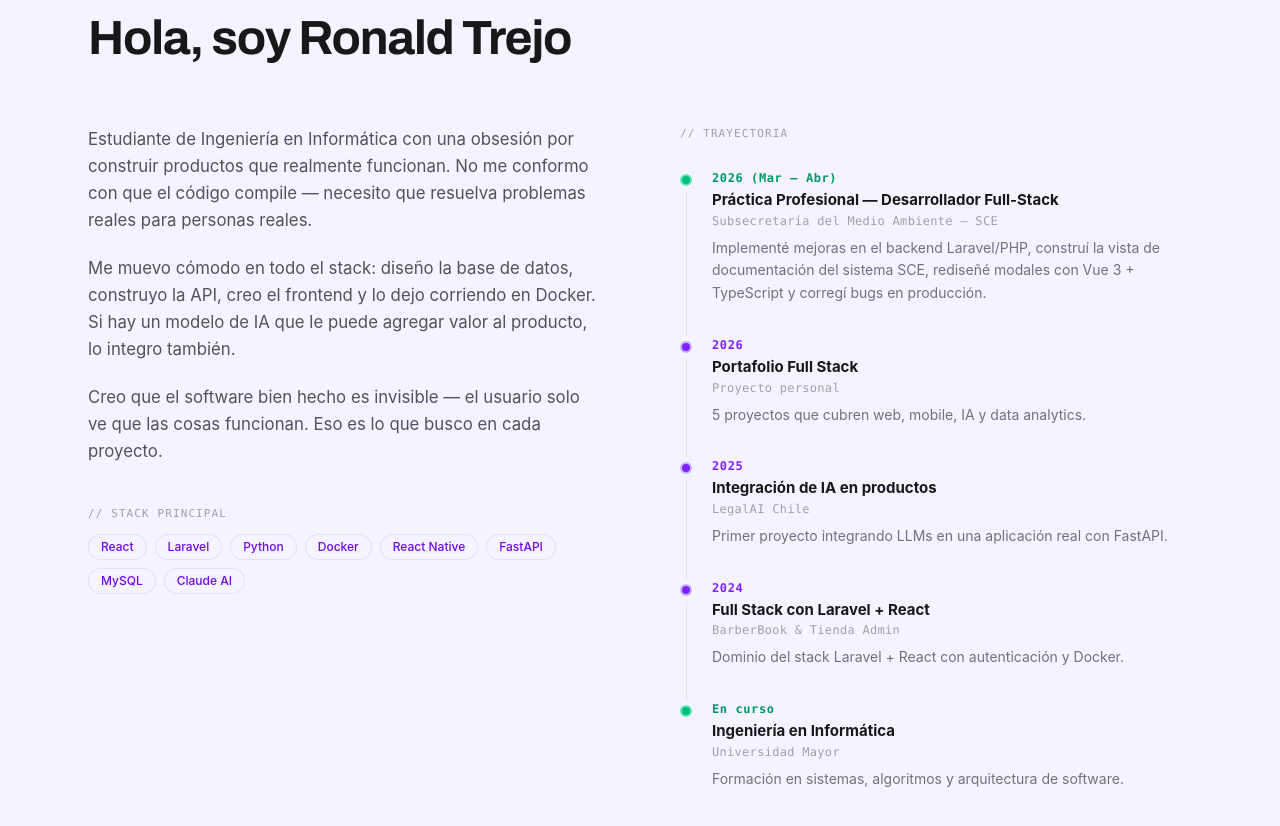
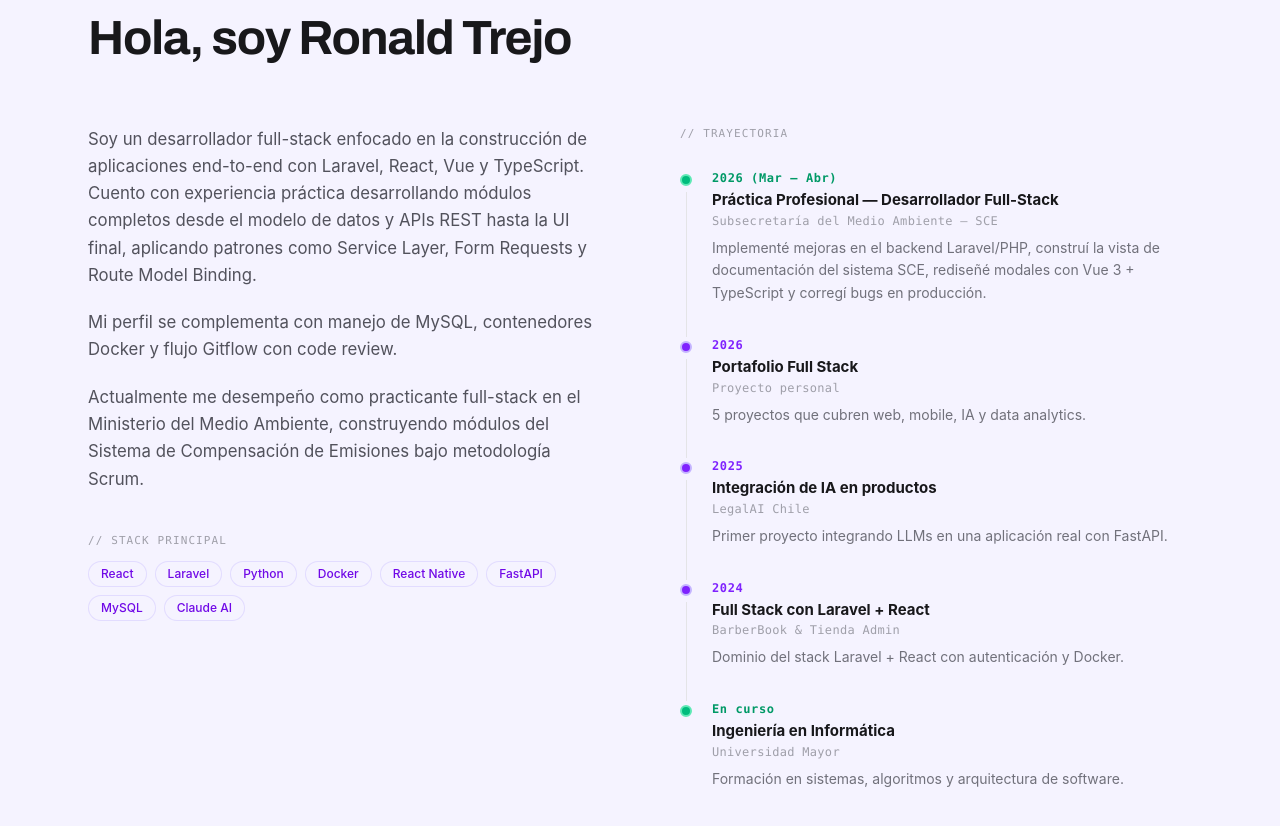
Before and after one commit to Buildirnite/Portfolio, a React (Vite) app: page / in a window 1280 px wide. Shown: the part 2640-3466 px from the top of the page. Built offline with nearby package versions, Linux system fonts and the light colour scheme.

Commit message:
docs: README en español y bio actualizada en AboutSection

```diff
--- a/src/components/sections/AboutSection.tsx
+++ b/src/components/sections/AboutSection.tsx
@@ -5,9 +5,9 @@ import ScrollReveal from '@/components/animations/ScrollReveal';
 // ─── data ─────────────────────────────────────────────────────────────────────
 
 const bio = [
-  'Estudiante de Ingeniería en Informática con una obsesión por construir productos que realmente funcionan. No me conformo con que el código compile — necesito que resuelva problemas reales para personas reales.',
-  'Me muevo cómodo en todo el stack: diseño la base de datos, construyo la API, creo el frontend y lo dejo corriendo en Docker. Si hay un modelo de IA que le puede agregar valor al producto, lo integro también.',
-  'Creo que el software bien hecho es invisible — el usuario solo ve que las cosas funcionan. Eso es lo que busco en cada proyecto.',
+  'Soy un desarrollador full-stack enfocado en la construcción de aplicaciones end-to-end con Laravel, React, Vue y TypeScript. Cuento con experiencia práctica desarrollando módulos completos desde el modelo de datos y APIs REST hasta la UI final, aplicando patrones como Service Layer, Form Requests y Route Model Binding.',
+  'Mi perfil se complementa con manejo de MySQL, contenedores Docker y flujo Gitflow con code review.',
+  'Actualmente me desempeño como practicante full-stack en el Ministerio del Medio Ambiente, construyendo módulos del Sistema de Compensación de Emisiones bajo metodología Scrum.',
 ];
 
 const techTags = [
```
Also changed, not shown: 1 other file (tests, documents, lock files or other folders).
